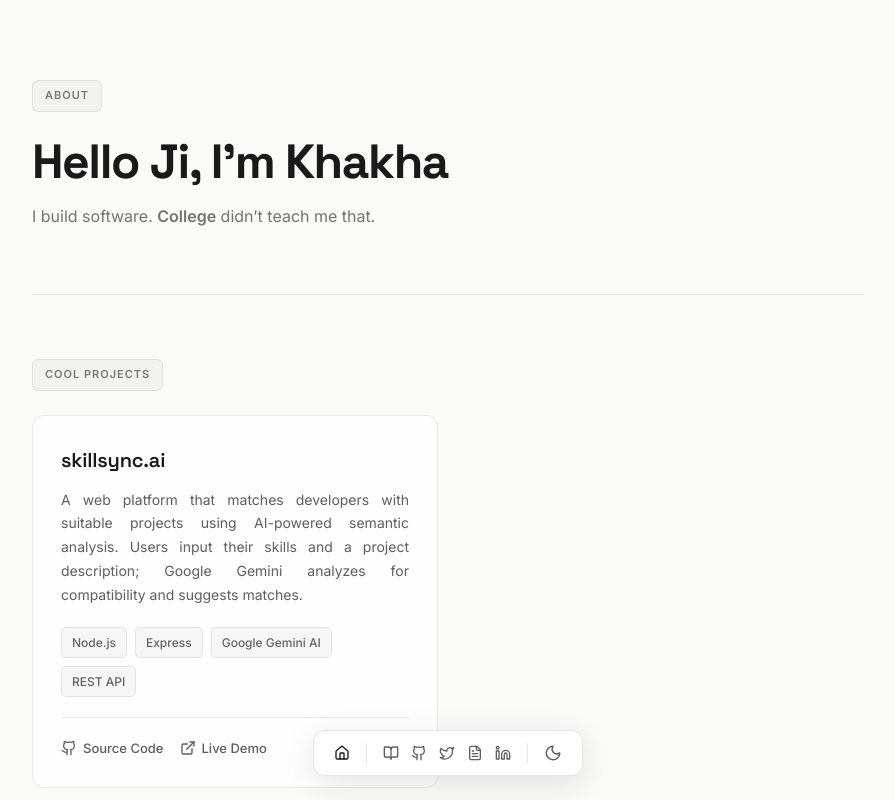
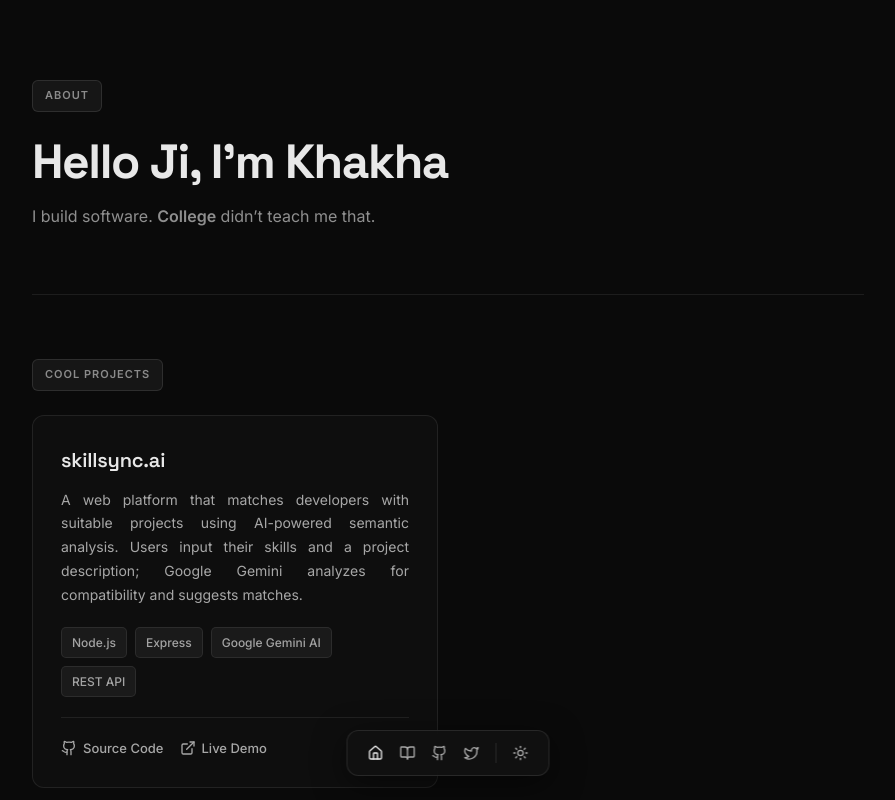
Before and after one commit to shubhook/my-portfolio, a React (Vite) app: page / in a window 1280 px wide. Shown: the top 800 px of the page, without its empty margins (192-1087 px from the left). Built offline with nearby package versions, Linux system fonts and the light colour scheme.

Commit message:
fix navbar --revise default theme

```diff
--- a/src/components/Blog.jsx
+++ b/src/components/Blog.jsx
@@ -5,7 +5,7 @@ import Navbar from './Navbar';
 import './Blog.css';
 
 const Blog = () => {
-  const [darkMode, setDarkMode] = useState(false);
+  const [darkMode, setDarkMode] = useState(true);
   const [posts, setPosts] = useState([]);
 
   useEffect(() => {
--- a/src/components/BlogPost.jsx
+++ b/src/components/BlogPost.jsx
@@ -5,7 +5,7 @@ import Navbar from './Navbar';
 import './BlogPost.css';
 
 const BlogPost = () => {
-  const [darkMode, setDarkMode] = useState(false);
+  const [darkMode, setDarkMode] = useState(true);
   const [post, setPost] = useState(null);
   const [loading, setLoading] = useState(true);
   const { slug } = useParams();
--- a/src/components/Home.jsx
+++ b/src/components/Home.jsx
@@ -4,7 +4,7 @@ import Navbar from './Navbar';
 import './Home.css';
 
 const Home = () => {
-  const [darkMode, setDarkMode] = useState(false);
+  const [darkMode, setDarkMode] = useState(true);
 
   const projects = [
     {
--- a/src/components/Navbar.jsx
+++ b/src/components/Navbar.jsx
@@ -27,13 +27,8 @@ const Navbar = ({ darkMode, setDarkMode }) => {
       <div className="navbar-content">
         <div className="navbar-links">
           <Link to="/" className={location.pathname === '/' ? 'active' : ''}>
-          <HomeIcon size={16}/>
+            <HomeIcon size={16} />
           </Link>
-        </div>
-
-        <div className="navbar-divider" />
-
-        <div className="navbar-social">
           <Link to="/blog" className={location.pathname.startsWith('/blog') ? 'active' : ''}>
             <BookOpen size={16} />
           </Link>
@@ -42,12 +37,6 @@ const Navbar = ({ darkMode, setDarkMode }) => {
           </a>
           <a href="https://x.com/khakha_x" target="_blank" rel="noopener noreferrer">
             <Twitter size={16} />
-          </a>
-          <a href={resumeLink} target="_blank" rel="noopener noreferrer">
-            <FileText size={16} />
-          </a>
-          <a href="https://www.linkedin.com/in/shubham-khakha/" target="_blank" rel="noopener noreferrer">
-            <Linkedin size={16} />
           </a>
         </div>
 
```
